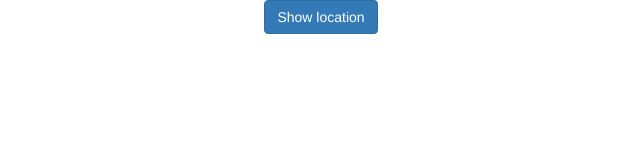
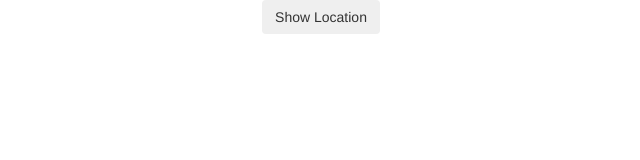
Before and after one commit to pic4fr3sa/pic4fr3sa.Github.io, a website: page content.html in a window 1280 px wide. Shown: the whole page, without its empty margins (319-959 px from the left). Drawn offline with nearby package versions, Linux system fonts and the light colour scheme; some packages are replaced by stand-ins of ours.

Commit message:
Update content.html

```diff
--- a/content.html
+++ b/content.html
@@ -27,7 +27,7 @@
 </head>
 <body>
     <center>
-        <button type="button" class="btn btn-primary" onclick="findMe()">Show location</button>
+        <button type="button" class="btn btn-secondary" onclick="findMe()">Show Location</button>
     <br>
     <br>
     <div id="map" style="width: 1000px; height: 1000px;"></div>
```
